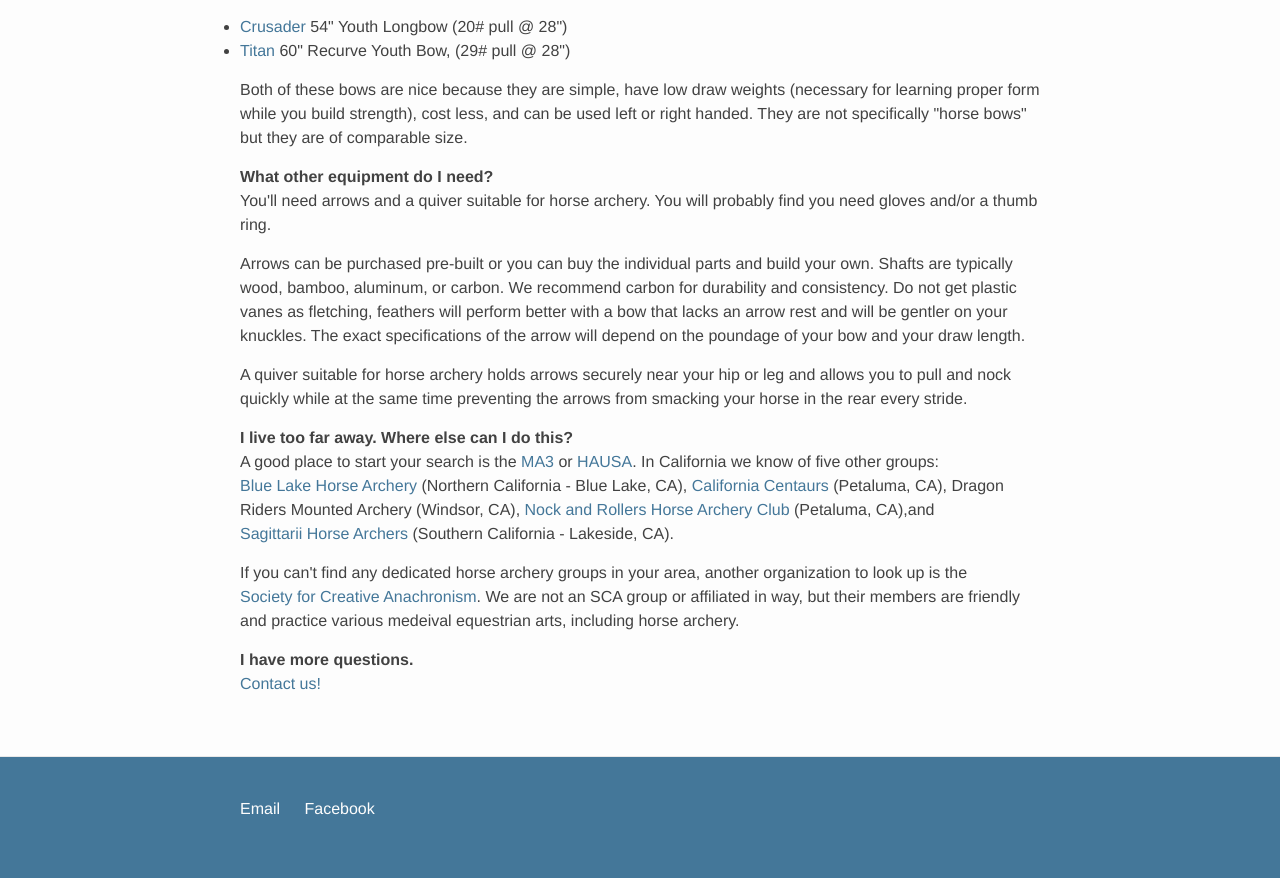
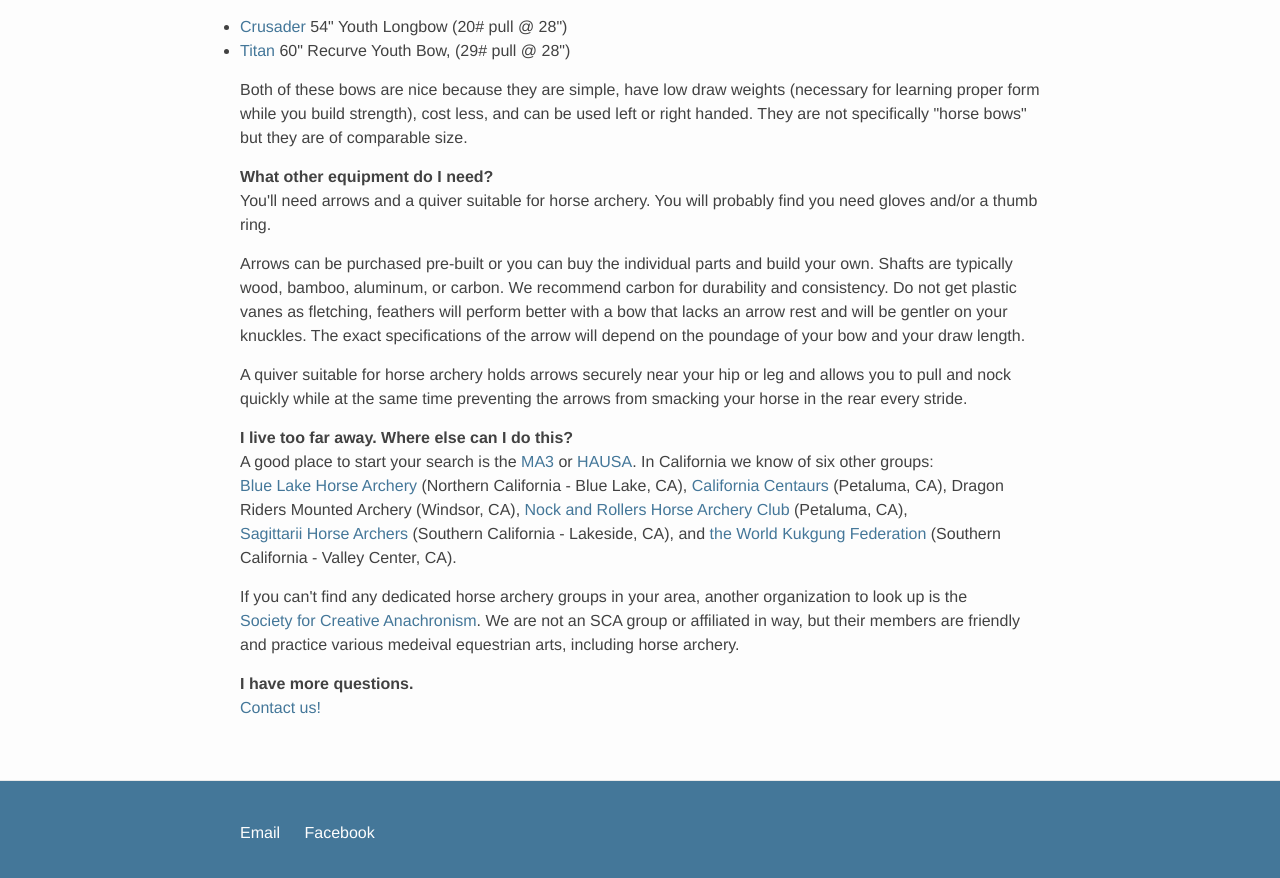
Before and after one commit to svmountedarchery/svmountedarchery.github.io, a Jekyll site: the page built from faq.html, in a window 1280 px wide and 900 px high, scrolled down 1909 px. Shown: the top 878 px of the window. Built offline with Jekyll 4.4.1, drawn with Linux system fonts in a browser that asks for light colours; some web fonts are replaced.

Commit message:
Adding the World Kukgung Federation
Adding the World Kukgung Federation to the list of horse archery clubs in California in FAQ.

```diff
--- a/faq.html
+++ b/faq.html
@@ -117,7 +117,7 @@
   </dt>
   <dd>
     <p>
-      A good place to start your search is the <a href="http://www.mountedarchery.org">MA3</a> or <a href="https://www.horsearchery.us/">HAUSA</a>. In California we know of five other groups: <a href="https://www.facebook.com/bluelakehorsearchery/">Blue Lake Horse Archery</a> (Northern California - Blue Lake, CA), <a href="https://www.facebook.com/cacentaurs/">California Centaurs</a> (Petaluma, CA), Dragon Riders Mounted Archery (Windsor, CA), <a href="https://www.facebook.com/groups/2131080153584902/">Nock and Rollers Horse Archery Club</a> (Petaluma, CA),and <a href="https://www.facebook.com/Sagittarii-Horse-Archers-Southern-California-1231306786995909/">Sagittarii Horse Archers</a> (Southern California - Lakeside, CA).
+      A good place to start your search is the <a href="http://www.mountedarchery.org">MA3</a> or <a href="https://www.horsearchery.us/">HAUSA</a>. In California we know of six other groups: <a href="https://www.facebook.com/bluelakehorsearchery/">Blue Lake Horse Archery</a> (Northern California - Blue Lake, CA), <a href="https://www.facebook.com/cacentaurs/">California Centaurs</a> (Petaluma, CA), Dragon Riders Mounted Archery (Windsor, CA), <a href="https://www.facebook.com/groups/2131080153584902/">Nock and Rollers Horse Archery Club</a> (Petaluma, CA), <a href="https://www.facebook.com/Sagittarii-Horse-Archers-Southern-California-1231306786995909/">Sagittarii Horse Archers</a> (Southern California - Lakeside, CA), and <a href="https://www.facebook.com/The-World-Kukgung-Federation-1445273345753760/">the World Kukgung Federation</a> (Southern California - Valley Center, CA).
     </p>
 
     <p>
```
